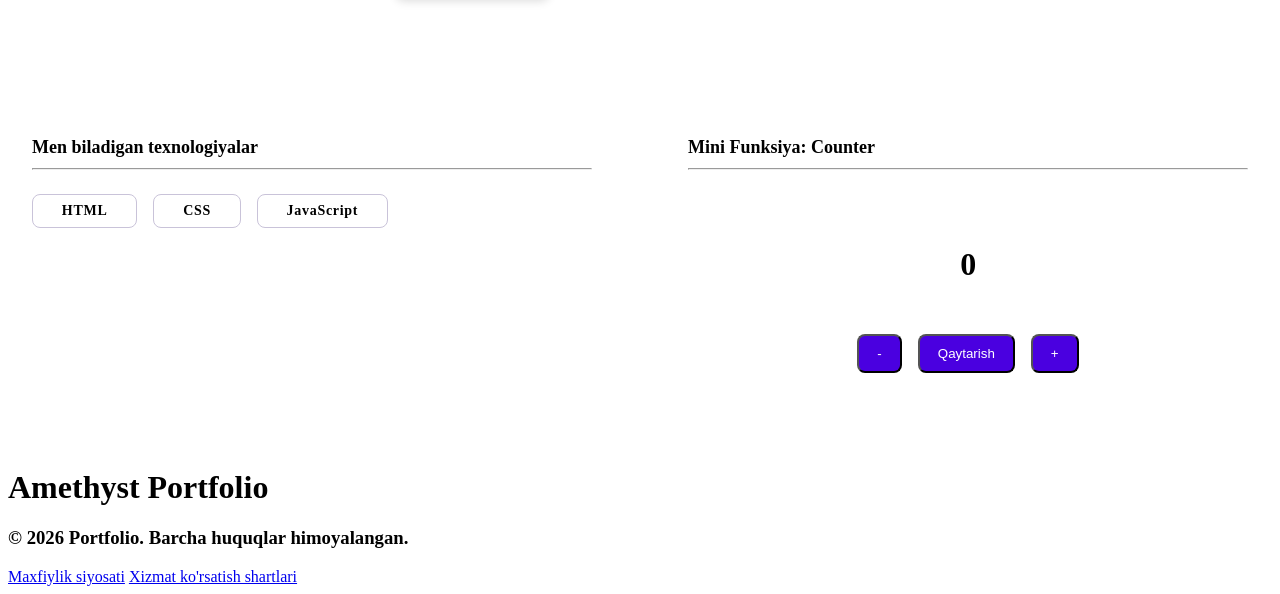
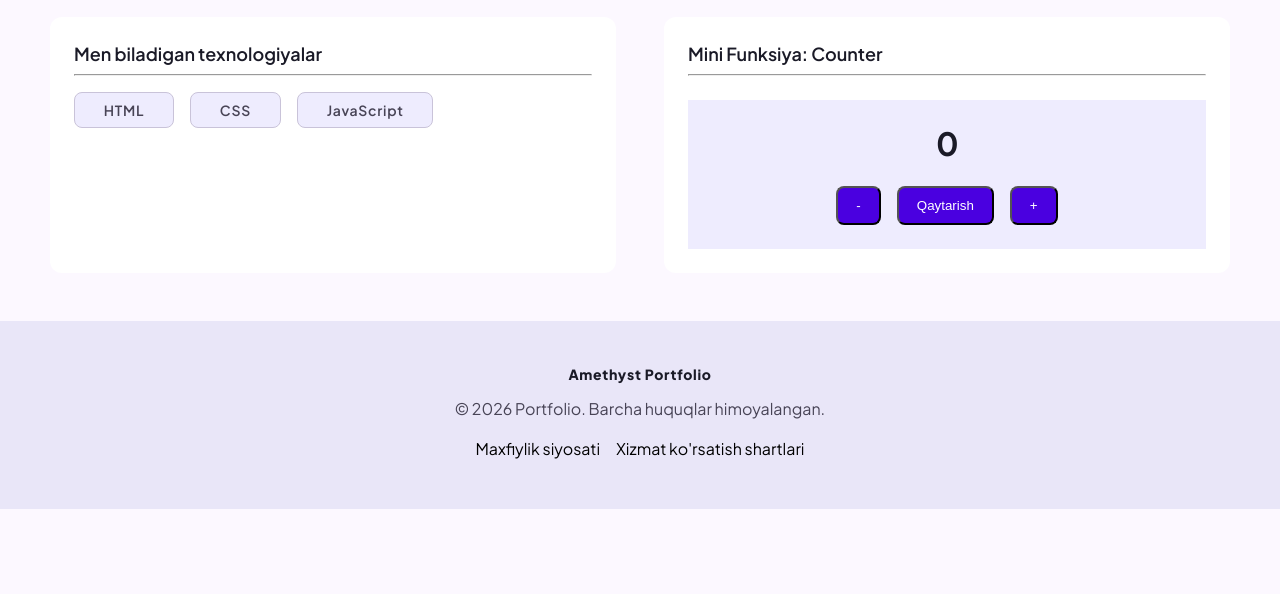
Before and after one commit to akmaljonburibekov/vanilla_loyiham, a plain HTML site: page index.html in a window 1280 px wide. Shown: the part 429-1023 px from the top of the page. After the commit the page ends 938 px from the top, so only its background shows below. Drawn offline with Linux system fonts and the light colour scheme.

Commit message:
CSS yoqildi

```diff
--- a/index.html
+++ b/index.html
@@ -3,7 +3,7 @@
   <head>
     <meta charset="UTF-8" />
     <meta name="viewport" content="width=device-width, initial-scale=1.0" />
-    <!-- <link rel="stylesheet" href="./global.css" /> -->
+    <link rel="stylesheet" href="./global.css" />
     <link rel="stylesheet" href="./style.css" />
     <title>Mening birinchi loyiham</title>
   </head>
```
